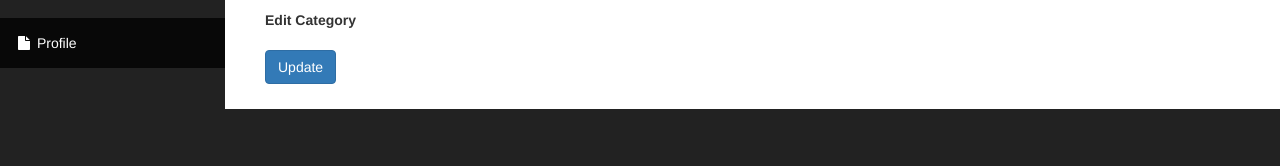
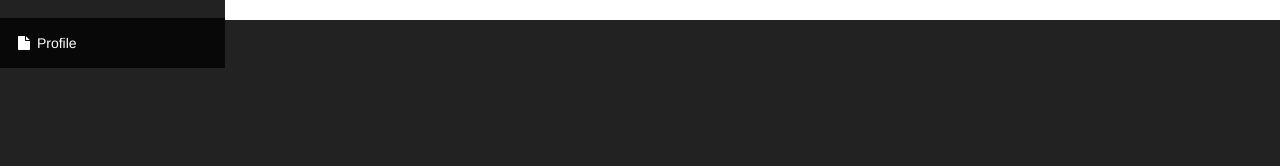
Before and after one commit to beta86/blog, a PHP site: page /admin/categories.php in a window 1280 px wide. Shown: the part 283-449 px from the top of the page. Run offline with PHP 8.4, Linux system fonts and the light colour scheme; data that the repository does not hold is empty.

Commit message:
[10-02-22] Refactor code

```diff
--- a/admin/categories.php
+++ b/admin/categories.php
@@ -46,34 +46,16 @@
                                 <input class="btn btn-primary" type="submit" name="submit" value="Add Category">
                             </div>
                         </form>
-                        <form action="" method="post">
-                            <div class="form-group">
-                                <label for="cat-title">Edit Category</label>
 
-                                <?php
-                                if (isset($_GET['edit'])) {
-                                    $cat_id = $_GET['edit'];
+                        <?php
+                        if (isset($_GET['edit'])) {
+                            $cat_id = $_GET['edit'];
 
-                                $query = "SELECT * FROM categories WHERE cat_id = $cat_id";
-                                $select_categories_id = mysqli_query($connection, $query);
-
-                                while($row = mysqli_fetch_assoc($select_categories_id)) {
-                                    $cat_id = $row['cat_id'];
-                                    $cat_title = $row['cat_title'];
-                                    ?>
-
-                                    <input value="<?php if (isset($cat_title)) {echo $cat_title;} ?> " class="form-control" type="text" name="cat_title">
-
-                                <?php
-                                } }
-                                ?>
+                            include "includes/update_categories.php";
+                        }
+                        ?>
 
 
-                            </div>
-                            <div class="form-group">
-                                <input class="btn btn-primary" type="submit" name="submit" value=Update>
-                            </div>
-                        </form>
                     </div>
 
                     <div class="col-xs-6">
```
